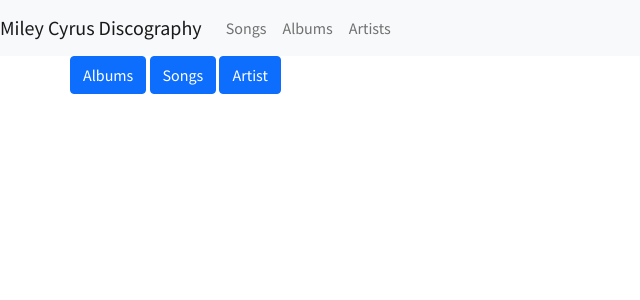
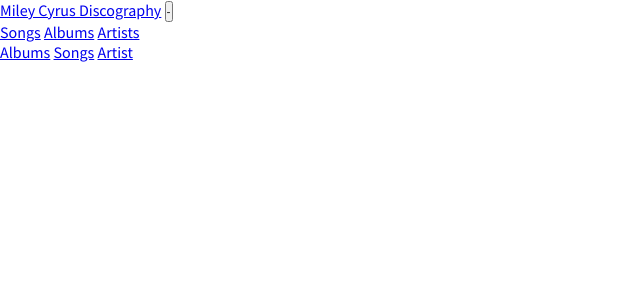
Before and after one commit to cammarb/miley-discography, a Flask app: page / in a window 1280 px wide. Shown: the top 300 px of the page, without its empty margins (0-640 px from the left). Run offline with Flask 2, Linux system fonts and the light colour scheme.

Commit message:
update templates

```diff
--- a/app/templates/base.html
+++ b/app/templates/base.html
@@ -7,9 +7,6 @@
     <meta http-equiv="X-UA-Compatible" content="IE=edge">
     <meta name="viewport" content="width=device-width, initial-scale=1.0">
     <title>{% block title %}{% endblock %}</title>
-    <!-- bootstrap -->
-    <link href="https://cdn.jsdelivr.net/npm/bootstrap@5.1.3/dist/css/bootstrap.min.css" rel="stylesheet"
-        integrity="sha384-1BmE4kWBq78iYhFldvKuhfTAU6auU8tT94WrHftjDbrCEXSU1oBoqyl2QvZ6jIW3" crossorigin="anonymous">
     <!-- main css -->
     <link rel="stylesheet" href="{{ url_for('static', filename='css/main.css') }}">
     {% endblock %}
@@ -17,34 +14,23 @@
 
 <body>
     {% block nav %}
-    <nav class="navbar navbar-expand-lg navbar-light bg-light">
-        <a class="navbar-brand" href="/">Miley Cyrus Discography</a>
-        <button class="navbar-toggler" type="button" data-toggle="collapse" data-target="#navbarNavAltMarkup"
-            aria-controls="navbarNavAltMarkup" aria-expanded="false" aria-label="Toggle navigation">
-            <span class="navbar-toggler-icon"></span>
+    <nav>
+        <a id="logo" href="/">Miley Cyrus Discography</a>
+        <button id="hamburger-btn" type="button">
+            <i id="hamburger-icon">-</i>
         </button>
-        <div class="collapse navbar-collapse" id="navbarNavAltMarkup">
-            <div class="navbar-nav">
-                <a class="nav-item nav-link" href="/songs">Songs</a>
-                <a class="nav-item nav-link" href="/albums">Albums</a>
-                <a class="nav-item nav-link" href="/artists">Artists</a>
-            </div>
+        <div class="menu">
+            <a id="menu-item" href="/songs">Songs</a>
+            <a id="menu-item" href="/albums">Albums</a>
+            <a id="menu-item" href="/artists">Artists</a>
         </div>
     </nav>
     {% endblock %}
 
-    <div class="container">
+    <main>
         {% block container %}
-
         {% endblock %}
-    </div>
-
-
-    {% block scripts %}
-    <script src="https://cdn.jsdelivr.net/npm/bootstrap@5.1.3/dist/js/bootstrap.bundle.min.js"
-        integrity="sha384-ka7Sk0Gln4gmtz2MlQnikT1wXgYsOg+OMhuP+IlRH9sENBO0LRn5q+8nbTov4+1p"
-        crossorigin="anonymous"></script>
-    {% endblock %}
+    </main>
 </body>
 
 </html>
--- a/app/templates/home.html
+++ b/app/templates/home.html
@@ -11,10 +11,8 @@
 
 {% block container %}
 <div class="row">
-    <div class="col-sm">
-        <a href="/albums" class="btn btn-primary">Albums</a>
-        <a href="/songs" class="btn btn-primary">Songs</a>
-        <a href="/artist" class="btn btn-primary">Artist</a>
-    </div>
+    <a href="/albums" class="btn btn-primary">Albums</a>
+    <a href="/songs" class="btn btn-primary">Songs</a>
+    <a href="/artist" class="btn btn-primary">Artist</a>
 </div>
 {% endblock %}
```
